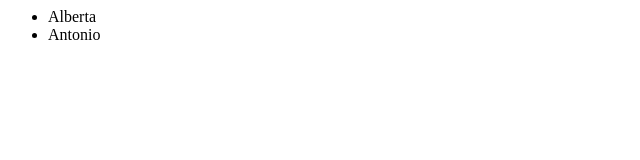
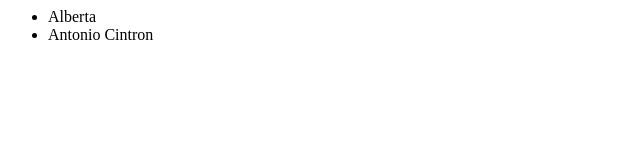
Before and after one commit to etstiffler/newGitTest, a plain HTML site: page index.html in a window 1280 px wide. Shown: the full height of the page, 0-640 px from the left. Drawn offline with Linux system fonts and the light colour scheme.

Commit message:
changed to cintron

```diff
--- a/index.html
+++ b/index.html
@@ -2,7 +2,7 @@
 <body>
 	<ul>
 		<li>Alberta</li>
-		<li>Antonio</li>
+		<li>Antonio Cintron</li>
 	</ul>
 </body>
 </html>
```
